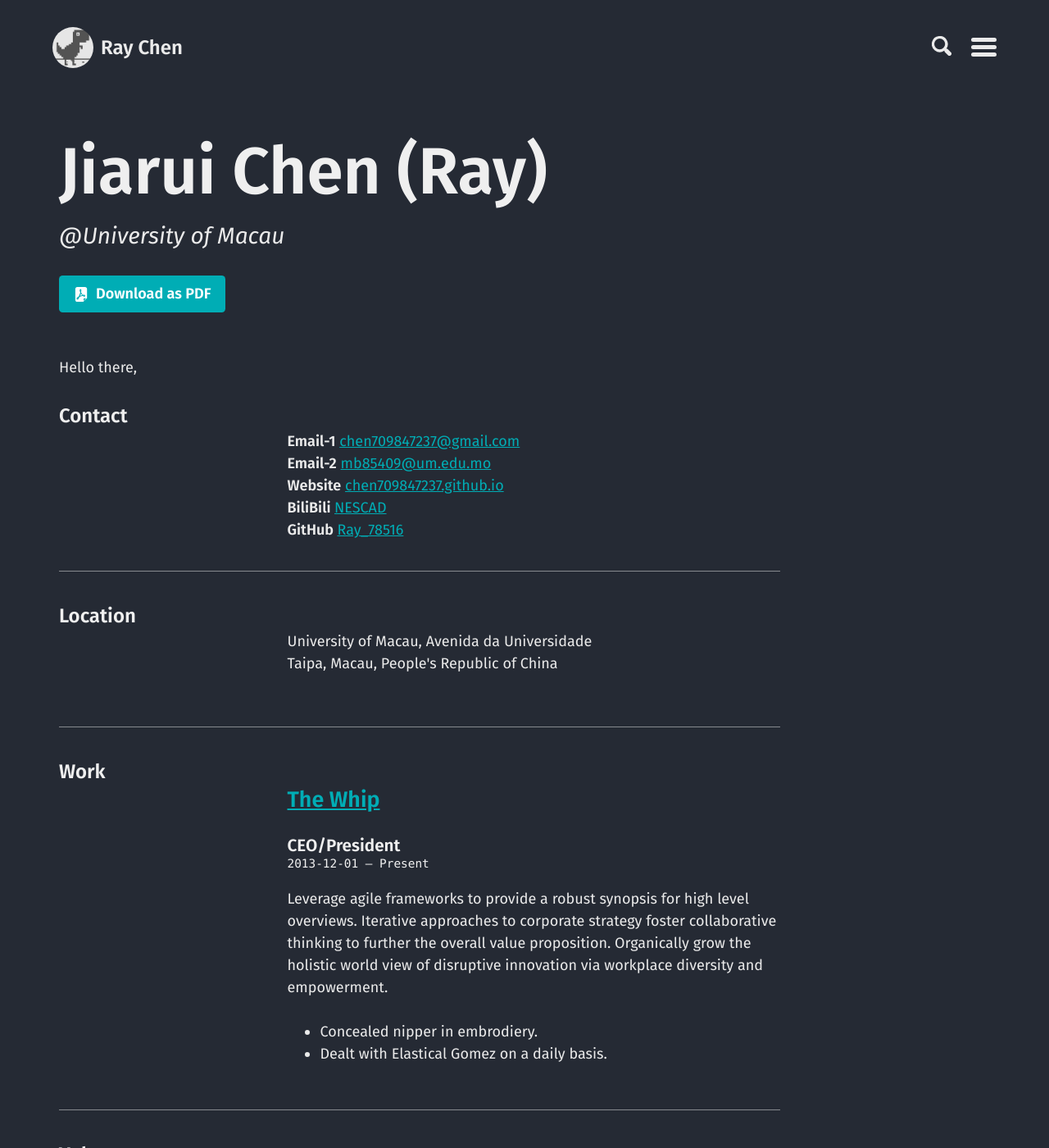
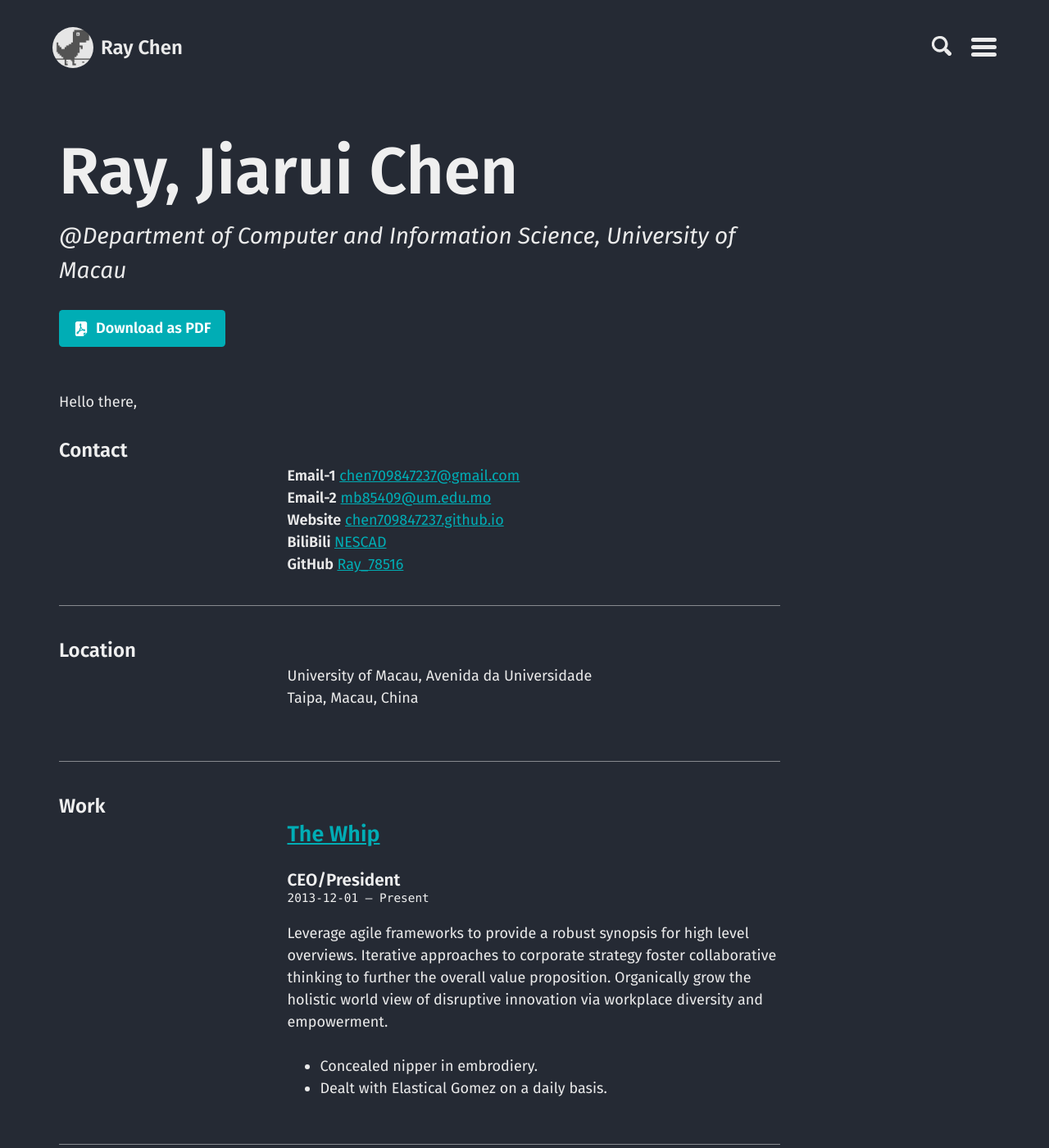
Before and after one commit to chen709847237/chen709847237, a Jekyll site: the page built from cv.md, in a window 1280 px wide and 1400 px high. Shown: the whole window at 82% size. Built offline with Jekyll 4.4.1, drawn with Linux system fonts in a browser that asks for light colours.

Commit message:
Update cv.json

```diff
--- a/_data/cv.json
+++ b/_data/cv.json
@@ -1,7 +1,7 @@
 {
   "basics": {
-    "name": "Jiarui Chen (Ray)",
-    "label": "@University of Macau",
+    "name": "Ray, Jiarui Chen",
+    "label": "@Department of Computer and Information Science, University of Macau",
     "picture": "",
     "email1": "chen709847237@gmail.com",
     "email2": "mb85409@um.edu.mo",
@@ -10,9 +10,9 @@
     "summary": "Hello there, ",
     "location": {
       "address": "University of Macau, Avenida da Universidade",
-      "postalCode": "",
+      "postalCode": ,
       "city": "Taipa",
-      "countryCode": "People's Republic of China",
+      "countryCode": "China",
       "region": "Macau, "
     },
     "profiles": [
```
